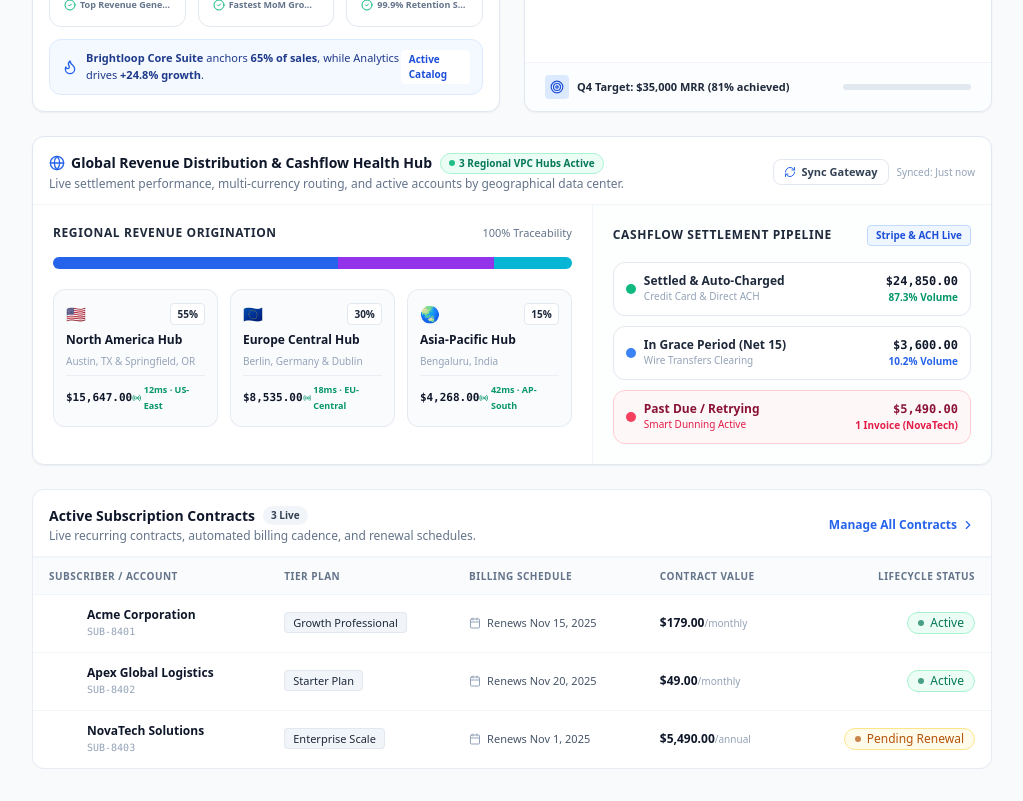
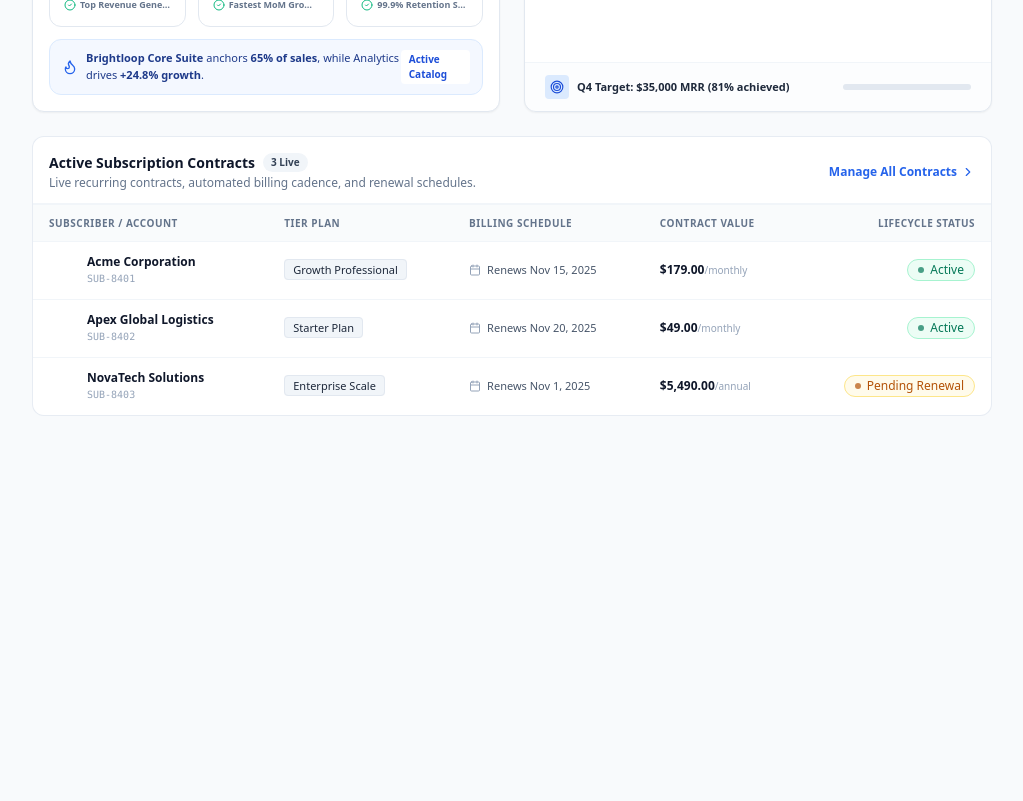
Before and after one commit to 501-hashim/Subscription_Management_System, a React (Vite) app: page / in a window 1280 px wide. Shown: the part 940-1741 px from the top of the page, without its empty margins (256-1279 px from the left). After the commit the page ends 1388 px from the top, so only its background shows below. Built offline with nearby package versions, Linux system fonts and the light colour scheme.

Commit message:
clean(dashboard): remove geographic hub as requested and keep clean vertical dendrogram and revenue layout

```diff
--- a/src/pages/Dashboard/DashboardPage.jsx
+++ b/src/pages/Dashboard/DashboardPage.jsx
@@ -53,18 +53,6 @@
   const [activeMetric, setActiveMetric] = useState('mrr'); // 'mrr' | 'arr' | 'newSubscriptions'
   const [timeRange, setTimeRange] = useState('6M'); // '3M' | '6M'
   const [hoveredBox, setHoveredBox] = useState(null);
-
-  // Settlement Gateway Sync Simulation
-  const [isSyncing, setIsSyncing] = useState(false);
-  const [lastSyncTime, setLastSyncTime] = useState('Just now');
-
-  const handleSyncGateways = () => {
-    setIsSyncing(true);
-    setTimeout(() => {
-      setIsSyncing(false);
-      setLastSyncTime('30s ago');
-    }, 800);
-  };
 
   // 6-month historical & forecast dataset
   const chartDatasets = {
@@ -146,46 +134,6 @@
       badgeColor: 'bg-cyan-50 text-cyan-700 border-cyan-200',
       status: '99.9% Retention SLA',
       metricPill: 'Enterprise Dev',
-    },
-  ];
-
-  // Global Geographic Revenue Distribution Hub Data
-  const geographicHubs = [
-    {
-      region: 'North America Hub',
-      flag: '🇺🇸',
-      hubLocation: 'Austin, TX & Springfield, OR',
-      accounts: 'Acme Corp, SolarDrive',
-      share: '55%',
-      mrr: 15647,
-      color: 'bg-blue-600',
-      barColor: '#2563eb',
-      edgeLatency: '12ms · US-East',
-      health: 'Optimal',
-    },
-    {
-      region: 'Europe Central Hub',
-      flag: '🇪🇺',
-      hubLocation: 'Berlin, Germany & Dublin',
-      accounts: 'NovaTech Solutions Ltd',
-      share: '30%',
-      mrr: 8535,
-      color: 'bg-purple-600',
-      barColor: '#8b5cf6',
-      edgeLatency: '18ms · EU-Central',
-      health: 'Optimal',
-    },
-    {
-      region: 'Asia-Pacific Hub',
-      flag: '🌏',
-      hubLocation: 'Bengaluru, India',
-      accounts: 'Apex Global Logistics',
-      share: '15%',
-      mrr: 4268,
-      color: 'bg-cyan-500',
-      barColor: '#06b6d4',
-      edgeLatency: '42ms · AP-South',
-      health: 'Optimal',
     },
   ];
 
@@ -670,140 +618,6 @@
         </Card>
       </div>
 
-      {/* NEW FEATURE: REAL-TIME CASHFLOW & GEOGRAPHIC DISTRIBUTION HUB */}
-      <Card className="border-slate-200 shadow-sm overflow-hidden">
-        <div className="p-4 pb-3 border-b border-slate-100 flex flex-col sm:flex-row sm:items-center justify-between gap-3 bg-linear-to-r from-slate-50/60 to-white">
-          <div>
-            <div className="flex items-center gap-2">
-              <CardTitle className="text-sm font-bold text-slate-900 flex items-center gap-1.5">
-                <Globe className="w-4 h-4 text-blue-600" />
-                Global Revenue Distribution & Cashflow Health Hub
-              </CardTitle>
-              <span className="inline-flex items-center gap-1 px-2 py-0.5 rounded-full text-[10px] font-bold bg-emerald-50 text-emerald-700 border border-emerald-200">
-                <span className="w-1.5 h-1.5 rounded-full bg-emerald-500 animate-pulse" />
-                3 Regional VPC Hubs Active
-              </span>
-            </div>
-            <CardDescription className="text-xs text-slate-500 mt-0.5">
-              Live settlement performance, multi-currency routing, and active accounts by geographical data center.
-            </CardDescription>
-          </div>
-
-          <div className="flex items-center gap-2">
-            <button
-              onClick={handleSyncGateways}
-              disabled={isSyncing}
-              className="px-2.5 py-1 text-[11px] font-semibold rounded-lg border border-slate-200 hover:bg-slate-50 text-slate-700 flex items-center gap-1.5 transition-colors disabled:opacity-50"
-            >
-              <RefreshCw className={`w-3 h-3 text-blue-600 ${isSyncing ? 'animate-spin' : ''}`} />
-              <span>{isSyncing ? 'Syncing...' : 'Sync Gateway'}</span>
-            </button>
-            <span className="text-[10px] text-slate-400">Synced: {lastSyncTime}</span>
-          </div>
-        </div>
-
-        <div className="grid grid-cols-1 lg:grid-cols-12 divide-y lg:divide-y-0 lg:divide-x divide-slate-100">
-          {/* Left Side (7 cols): Geographic Regional Distribution */}
-          <div className="lg:col-span-7 p-5 space-y-4">
-            <div className="flex items-center justify-between">
-              <span className="text-xs font-bold text-slate-800 uppercase tracking-wider text-[10px]">
-                Regional Revenue Origination
-              </span>
-              <span className="text-[11px] text-slate-500">100% Traceability</span>
-            </div>
-
-            {/* Segmented Multi-Color Continental Bar */}
-            <div className="w-full h-3 rounded-full bg-slate-100 flex overflow-hidden shadow-inner">
-              <div style={{ width: '55%' }} className="bg-blue-600 h-full hover:opacity-90 transition-opacity" title="North America: 55%" />
-              <div style={{ width: '30%' }} className="bg-purple-600 h-full hover:opacity-90 transition-opacity" title="Europe: 30%" />
-              <div style={{ width: '15%' }} className="bg-cyan-500 h-full hover:opacity-90 transition-opacity" title="Asia-Pacific: 15%" />
-            </div>
-
-            {/* 3 Regional Cards */}
-            <div className="grid grid-cols-1 sm:grid-cols-3 gap-3 pt-1">
-              {geographicHubs.map((hub, idx) => (
-                <div key={idx} className="p-3 bg-slate-50/70 border border-slate-200/80 rounded-xl space-y-1.5 text-xs hover:bg-white hover:shadow-xs transition-all">
-                  <div className="flex items-center justify-between">
-                    <span className="text-base">{hub.flag}</span>
-                    <span className="text-[10px] font-extrabold px-1.5 py-0.5 rounded bg-white text-slate-800 border border-slate-200">
-                      {hub.share}
-                    </span>
-                  </div>
-                  <h4 className="font-bold text-slate-900 text-xs leading-tight">{hub.region}</h4>
-                  <p className="text-[10px] text-slate-400 font-medium truncate">{hub.hubLocation}</p>
-
-                  <div className="pt-1.5 border-t border-slate-200/60 flex items-center justify-between text-[11px]">
-                    <span className="font-mono font-bold text-slate-900">{formatCurrency(hub.mrr)}</span>
-                    <span className="text-[9px] font-semibold text-emerald-600 flex items-center gap-0.5">
-                      <Radio className="w-2.5 h-2.5" /> {hub.edgeLatency}
-                    </span>
-                  </div>
-                </div>
-              ))}
-            </div>
-          </div>
-
-          {/* Right Side (5 cols): Real-Time Settlement Pipeline Health */}
-          <div className="lg:col-span-5 p-5 space-y-4 bg-slate-50/30">
-            <div className="flex items-center justify-between">
-              <span className="text-xs font-bold text-slate-800 uppercase tracking-wider text-[10px]">
-                Cashflow Settlement Pipeline
-              </span>
-              <span className="text-[10px] font-bold text-blue-700 bg-blue-50 px-2 py-0.5 rounded border border-blue-200">
-                Stripe & ACH Live
-              </span>
-            </div>
-
-            <div className="space-y-2.5">
-              {/* Status Row 1: Auto-Settled */}
-              <div className="p-2.5 px-3 rounded-xl bg-white border border-slate-200 shadow-2xs flex items-center justify-between text-xs">
-                <div className="flex items-center gap-2">
-                  <div className="w-2.5 h-2.5 rounded-full bg-emerald-500" />
-                  <div>
-                    <span className="font-bold text-slate-800 block leading-tight">Settled & Auto-Charged</span>
-                    <span className="text-[10px] text-slate-400">Credit Card & Direct ACH</span>
-                  </div>
-                </div>
-                <div className="text-right">
-                  <span className="font-black text-slate-900 font-mono block">$24,850.00</span>
-                  <span className="text-[10px] font-semibold text-emerald-600">87.3% Volume</span>
-                </div>
-              </div>
-
-              {/* Status Row 2: In Grace Period */}
-              <div className="p-2.5 px-3 rounded-xl bg-white border border-slate-200 shadow-2xs flex items-center justify-between text-xs">
-                <div className="flex items-center gap-2">
-                  <div className="w-2.5 h-2.5 rounded-full bg-blue-500" />
-                  <div>
-                    <span className="font-bold text-slate-800 block leading-tight">In Grace Period (Net 15)</span>
-                    <span className="text-[10px] text-slate-400">Wire Transfers Clearing</span>
-                  </div>
-                </div>
-                <div className="text-right">
-                  <span className="font-black text-slate-900 font-mono block">$3,600.00</span>
-                  <span className="text-[10px] font-semibold text-blue-600">10.2% Volume</span>
-                </div>
-              </div>
-
-              {/* Status Row 3: Actionable / Retrying */}
-              <div className="p-2.5 px-3 rounded-xl bg-rose-50/50 border border-rose-200 shadow-2xs flex items-center justify-between text-xs">
-                <div className="flex items-center gap-2">
-                  <div className="w-2.5 h-2.5 rounded-full bg-rose-500" />
-                  <div>
-                    <span className="font-bold text-rose-900 block leading-tight">Past Due / Retrying</span>
-                    <span className="text-[10px] text-rose-600 font-medium">Smart Dunning Active</span>
-                  </div>
-                </div>
-                <div className="text-right">
-                  <span className="font-black text-rose-900 font-mono block">$5,490.00</span>
-                  <span className="text-[10px] font-bold text-rose-600">1 Invoice (NovaTech)</span>
-                </div>
-              </div>
-            </div>
-          </div>
-        </div>
-      </Card>
-
       {/* LIVE SUBSCRIPTION REGISTRY */}
       <Card>
         <CardHeader className="flex items-center justify-between p-4 pb-3">
```
